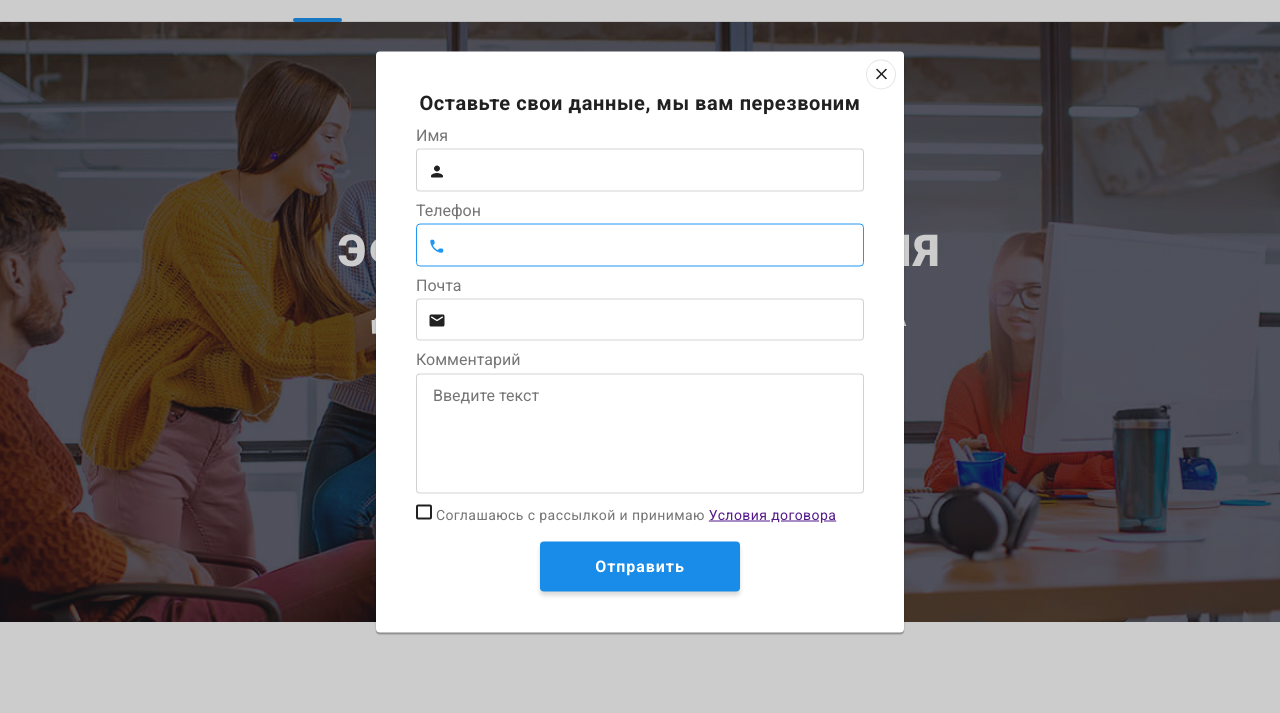
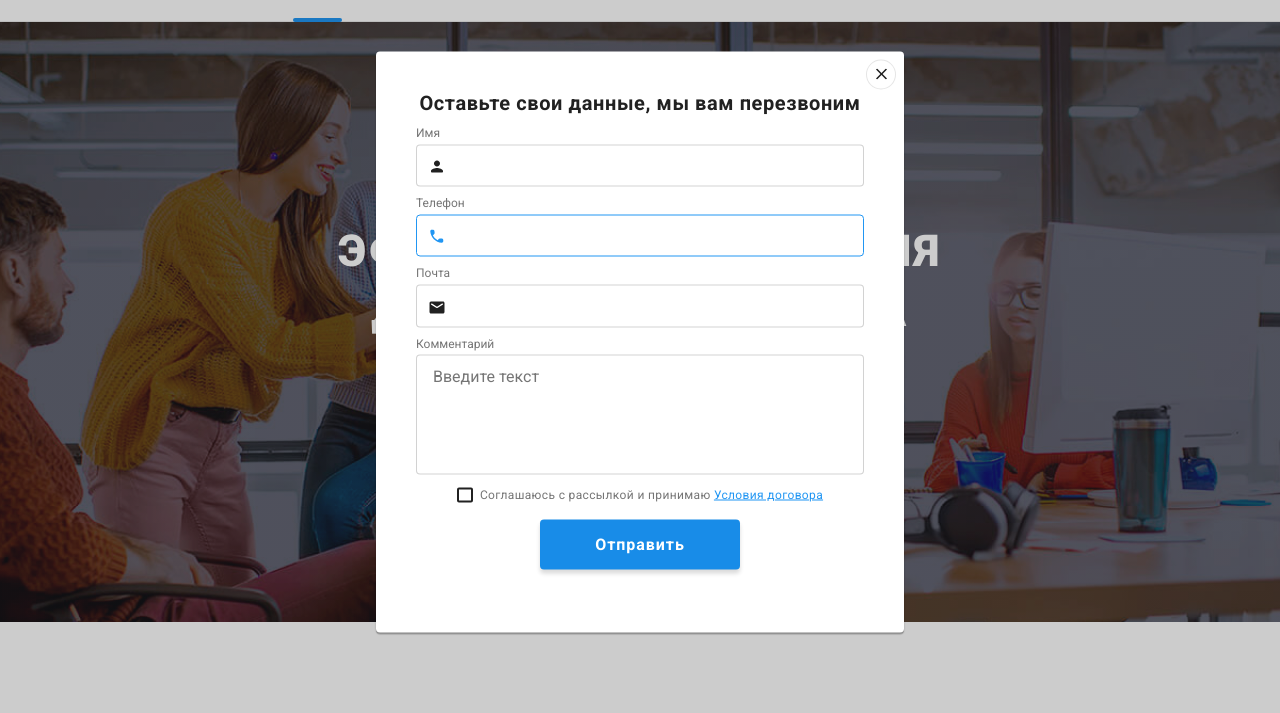
Before and after one commit to Viktor-Panasiuk/goit-markup-hw-06, a plain HTML site: page index.html in a window 1280 px wide. Both pictures are taken after a click on the button "Заказать услугу". Shown: the part 58-771 px from the top of the page. Drawn offline with Linux system fonts and the light colour scheme.

Commit message:
Edited after mentor's code reviaew

```diff
--- a/css/styles.css
+++ b/css/styles.css
@@ -839,8 +839,15 @@ a {
     margin-bottom: 10px;
 }
 
+.form-field--confirm {
+    flex-direction: row;
+    justify-content: center;
+}
+
 .form-field label {
     margin-bottom: 4px;
+
+    font-size: 12px;
 }
 
 .form-field-icon {
@@ -884,6 +891,9 @@ a {
 }
 
 .form-checkbox-label {
+    display: inline-flex;
+    align-items: center;
+
     font-weight: 400;
     font-size: 14px;
     line-height: 1.71;
@@ -910,6 +920,7 @@ a {
 .checkbox-icon {
     width: 16px;
     height: 15px;
+    margin-right: 7px;
 
     color: #fff;
     fill: currentColor;
@@ -921,6 +932,10 @@ a {
 .form-field input[type="checkbox"]:checked + .checkbox-icon {
     background-color: var(--hover-color);
     border: 2px solid var(--hover-color);
+}
+
+.form-checkbox-link {
+    color: #2196F3;
 }
 
 .modal-form button {
--- a/index.html
+++ b/index.html
@@ -480,14 +480,15 @@
                         <label for="coment">Комментарий</label>
                         <textarea name="coment" id="coment" placeholder="Введите текст"></textarea>
                     </div>
-                    <div class="form-field">
+                    <div class="form-field form-field--confirm">
                         <label class="form-checkbox-label">
                             <input type="checkbox" value="">
                             <svg class="checkbox-icon">
                                 <use href="./images/icons.svg#icon-check-form"></use>
                             </svg>
-                            Соглашаюсь с рассылкой и принимаю
-                            <a href="" target="_blank">Условия договора</a>
+                            <span>Соглашаюсь с рассылкой и принимаю
+                                <a class="form-checkbox-link" href="" target="_blank">Условия договора</a>
+                            </span>
                         </label>
                     </div>
                     <button type="submit">Отправить</button>
```
